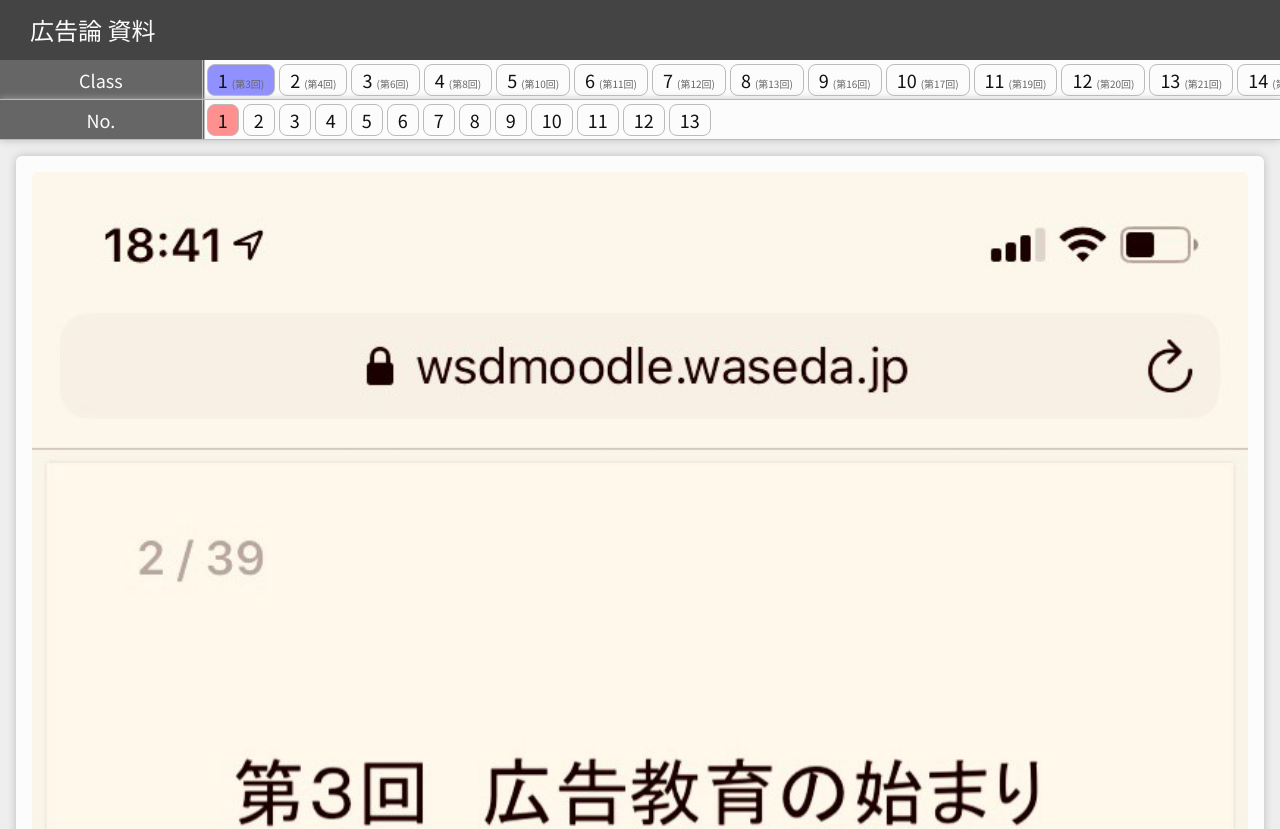
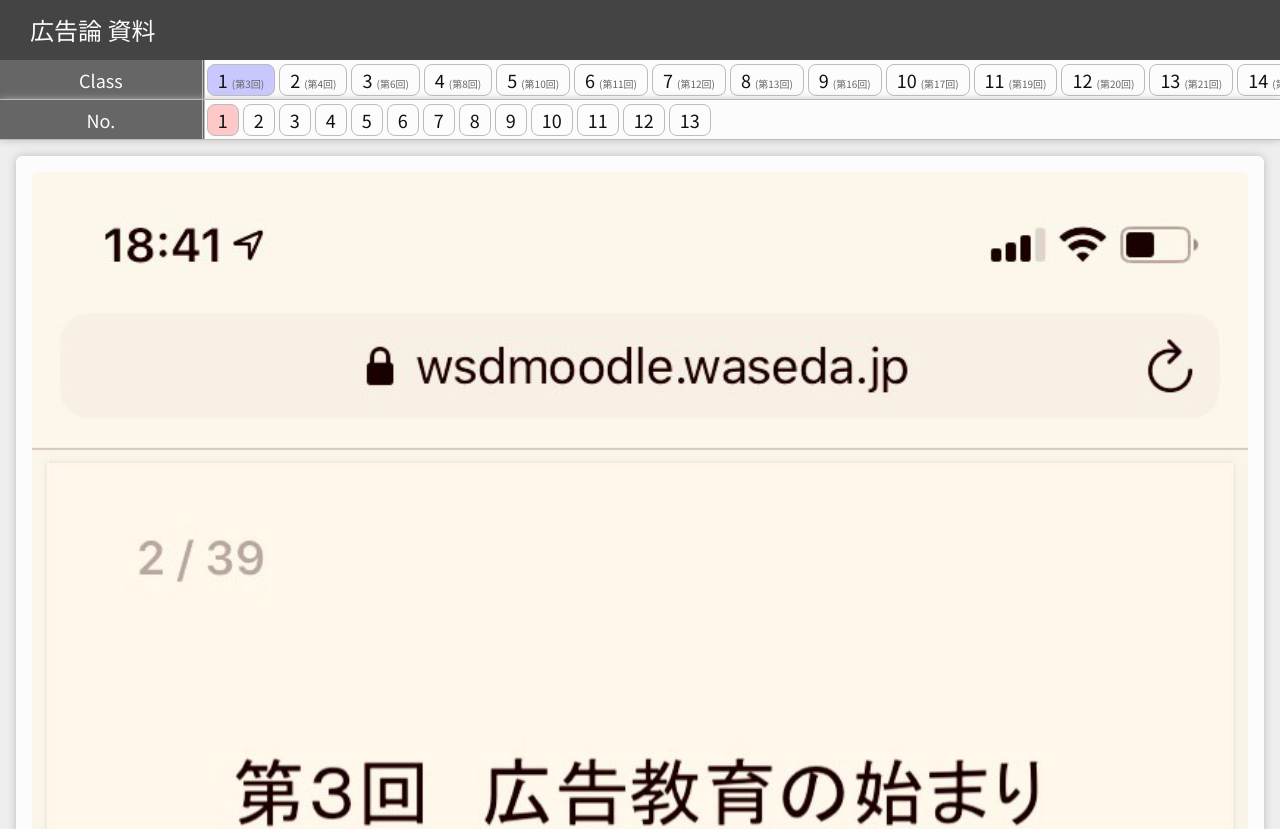
Before and after one commit to Maple0922/koukokuron-references, a plain HTML site: page index.html in a window 1280 px wide. Shown: the top 829 px of the page. Drawn offline with nearby package versions, Linux system fonts and the light colour scheme.

Commit message:
2020/07/28 04:48

```diff
--- a/sass/style.scss
+++ b/sass/style.scss
@@ -53,13 +53,13 @@
 
     &.class-select {
       .selected {
-        background: rgb(144, 144, 255);
+        background: rgb(200, 200, 255);
       }
     }
 
     &.number-select {
       .selected {
-        background: rgb(255, 144, 144);
+        background: rgb(255, 200, 200);
       }
     }
 
```
Also changed, not shown: css/style.css.
